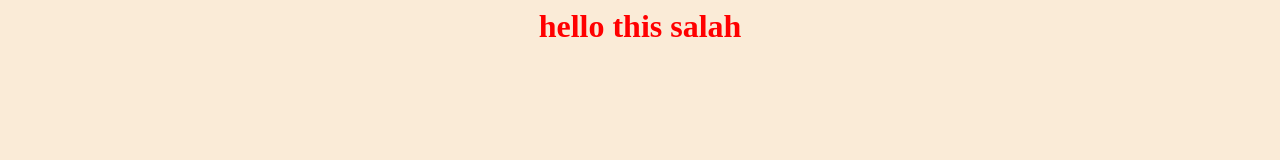
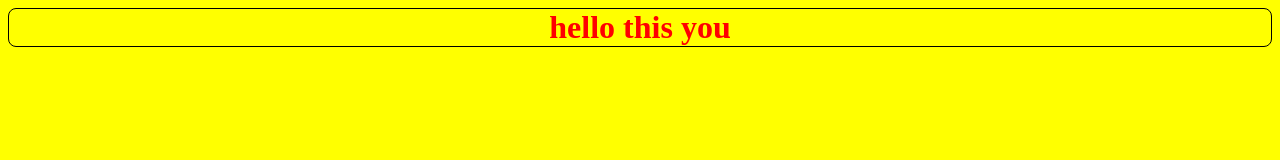
Before and after one commit to bahasalah255/test555, a plain HTML site: page index.html in a window 1280 px wide. Drawn offline with Linux system fonts and the light colour scheme.

Commit message:
changig style for the title

```diff
--- a/index.html
+++ b/index.html
@@ -7,7 +7,7 @@
 </head>
 <body>
 
-<h1>hello this salah</h1>
+<h1>hello this you</h1>
     <script src="app.js"></script>
 </body>
 </html>
--- a/style.css
+++ b/style.css
@@ -3,7 +3,9 @@ h1 {
     color: red;
     display: flex;
     justify-content: center;
+    border: 1px solid black;
+    border-radius: 8px;
 }
 body {
-    background-color: antiquewhite;
+    background-color: yellow;
 }
```
